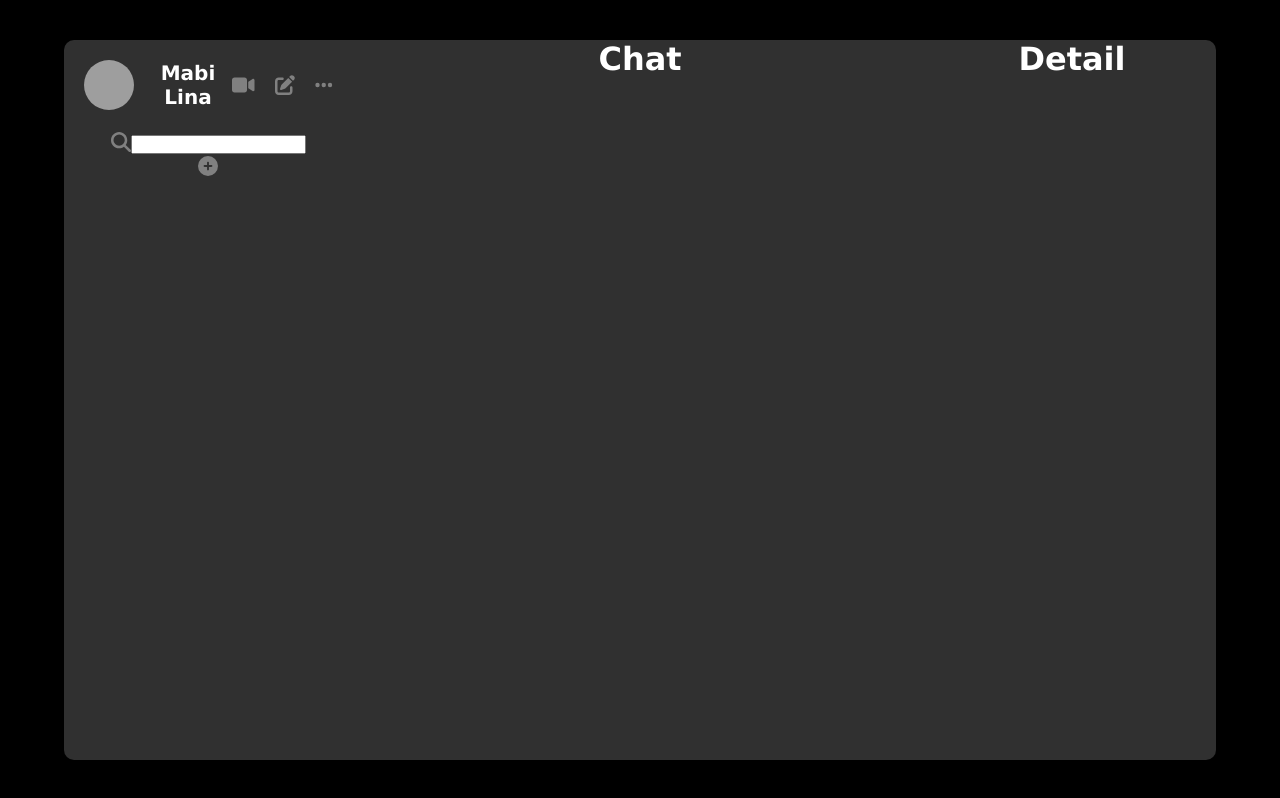
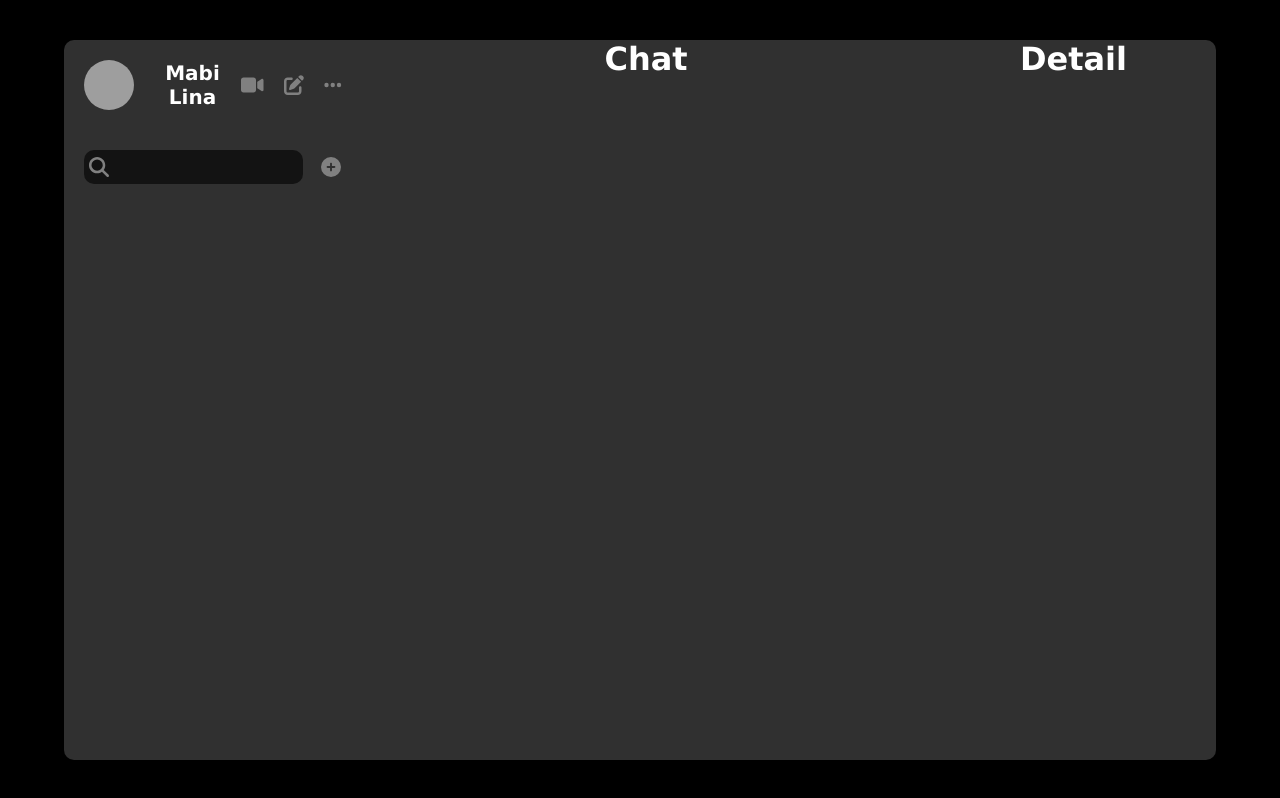
Before and after one commit to LuisArielRetanaHernadez/chat_mabi, a React (Vite) app: page / in a window 1280 px wide. Built offline with nearby package versions, Linux system fonts and the light colour scheme; grey boxes are pictures that could not be loaded.

Commit message:
agregamos mas de paddin al contenedor del input search y agregamos un color blanco al input

```diff
--- a/src/components/listChat/listChat.style.css
+++ b/src/components/listChat/listChat.style.css
@@ -0,0 +1,25 @@
+.chatList {
+  .search {
+    padding: 20px;
+    display: flex;
+    align-items: center;
+    gap: 18px;
+  }
+
+  .searchBar {
+    padding: 5px;
+    border-radius: 10px;
+    background-color: rgba(0, 0, 0, 0.61);
+    flex: 1;
+    display: flex;
+    align-items: center;
+    gap: 18px;
+
+    input {
+      color: white;
+      border: 0;
+      background: transparent;
+      outline: none;
+    }
+  }
+}
```
